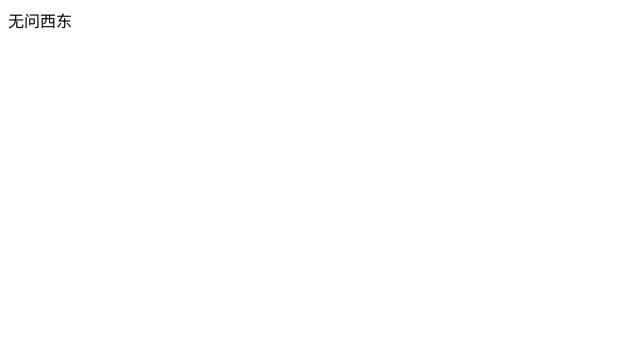
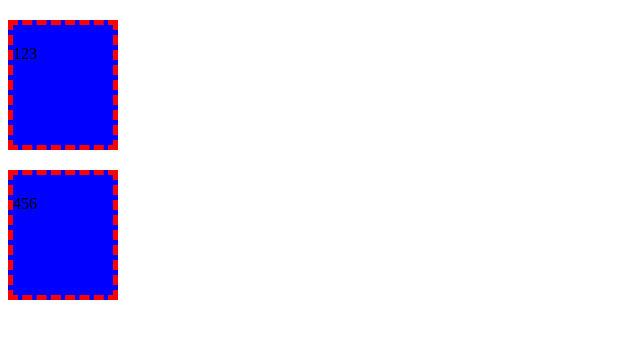
Before and after one commit to qmmmMooM/qmmmMooM.github.io-, a plain HTML site: page index.html in a window 1280 px wide. Shown: the whole page, without its empty margins (0-640 px from the left). Drawn offline with Linux system fonts and the light colour scheme.

Commit message:
this is a change

```diff
--- a/index.html
+++ b/index.html
@@ -1 +1,22 @@
-无问西东
+<html>
+<head lang="en">
+    <meta charset="utf-8">
+    <title></title>
+    <style type="text/css">
+        div {
+            width: 100px;
+            height: 100px;
+            background-color: blue;
+            margin-top: 20px;
+            padding-top: 20px;
+            border: 20px solid red;
+            border: 5px dashed red;/*虚线*/
+                    }
+    </style>
+
+</head>
+<body>
+    <div>123</div>
+    <div>456</div>
+</body>
+</html>
```
